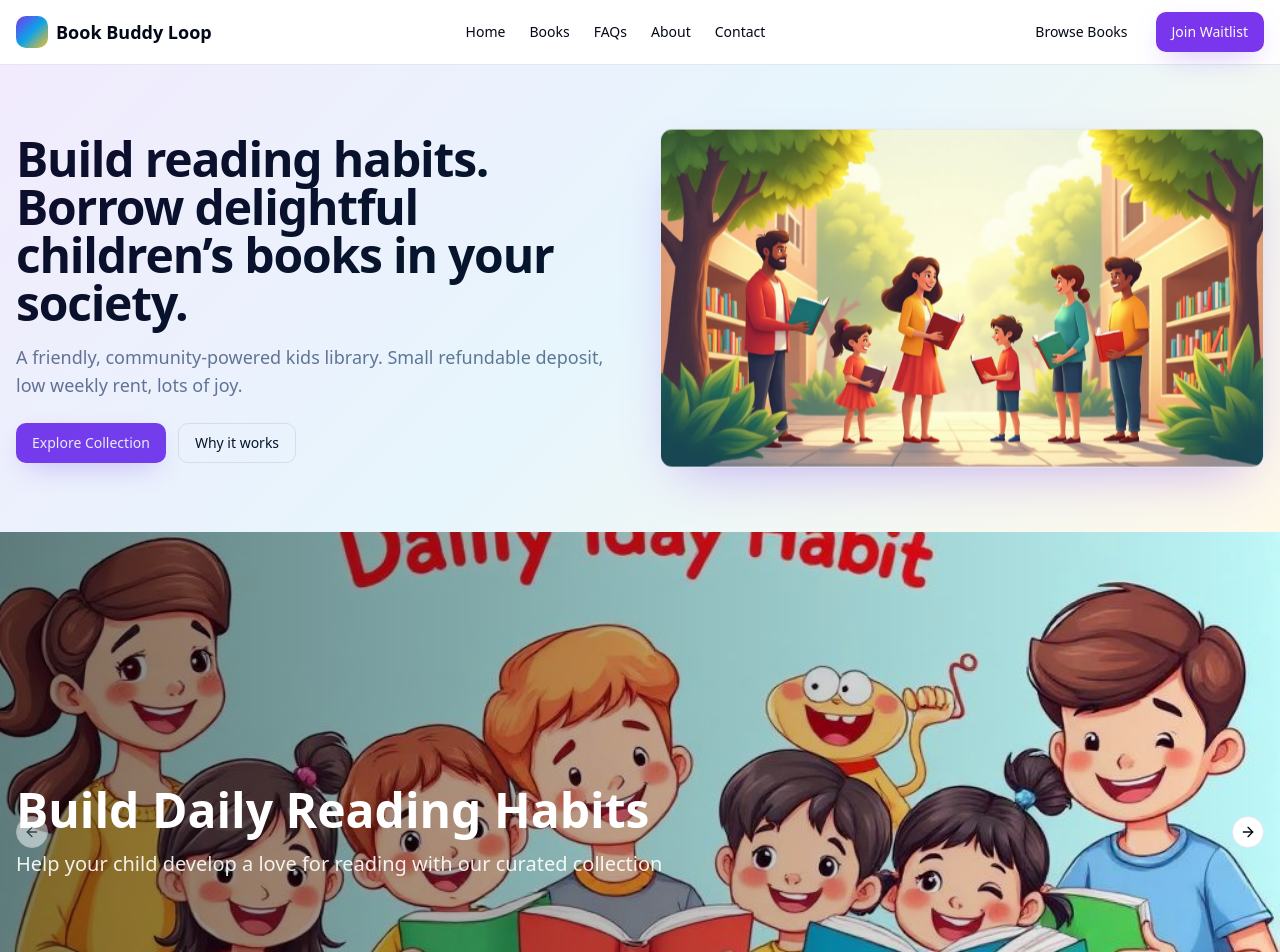
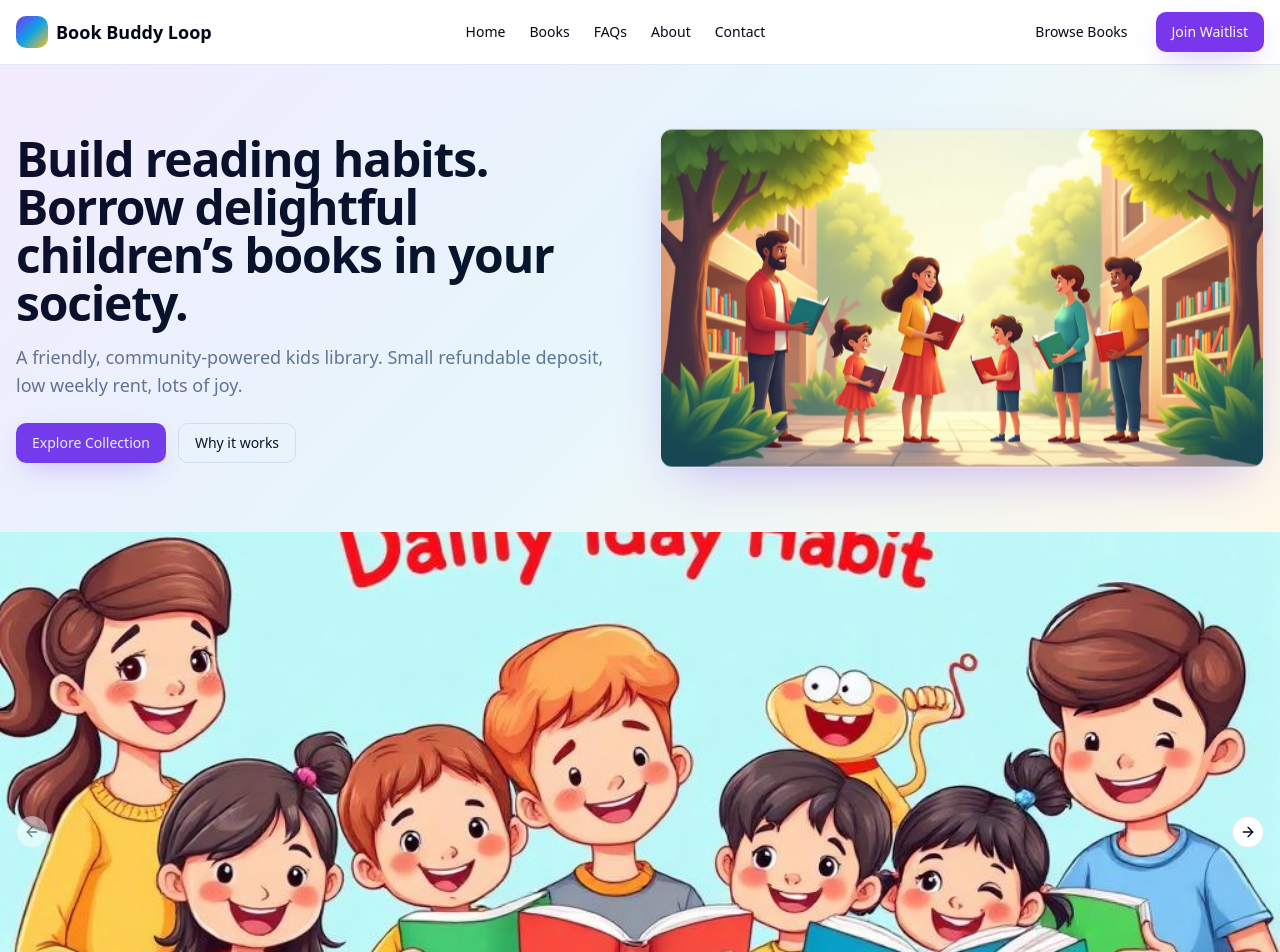
Before and after one commit to readwisdomwings/wisdomwings, a React (Vite) app: page / in a window 1280 px wide. Shown: the top 952 px of the page. Built offline with nearby package versions, Linux system fonts and the light colour scheme.

Commit message:
Remove hero banner
Remove the hero banner component from the homepage.

```diff
--- a/src/components/site/HeroBanner.tsx
+++ b/src/components/site/HeroBanner.tsx
@@ -56,19 +56,7 @@ const HeroBanner = () => {
                   className="w-full h-full object-cover"
                   loading={index === 0 ? "eager" : "lazy"}
                 />
-                <div className="absolute inset-0 bg-gradient-to-r from-black/50 to-transparent" />
-                <div className="absolute inset-0 flex items-center">
-                  <div className="container mx-auto px-4">
-                    <div className="max-w-2xl text-white">
-                      <h2 className="text-3xl md:text-5xl font-bold mb-4">
-                        {banner.title}
-                      </h2>
-                      <p className="text-lg md:text-xl opacity-90">
-                        {banner.description}
-                      </p>
-                    </div>
-                  </div>
-                </div>
+
               </div>
             </CarouselItem>
           ))}
```
